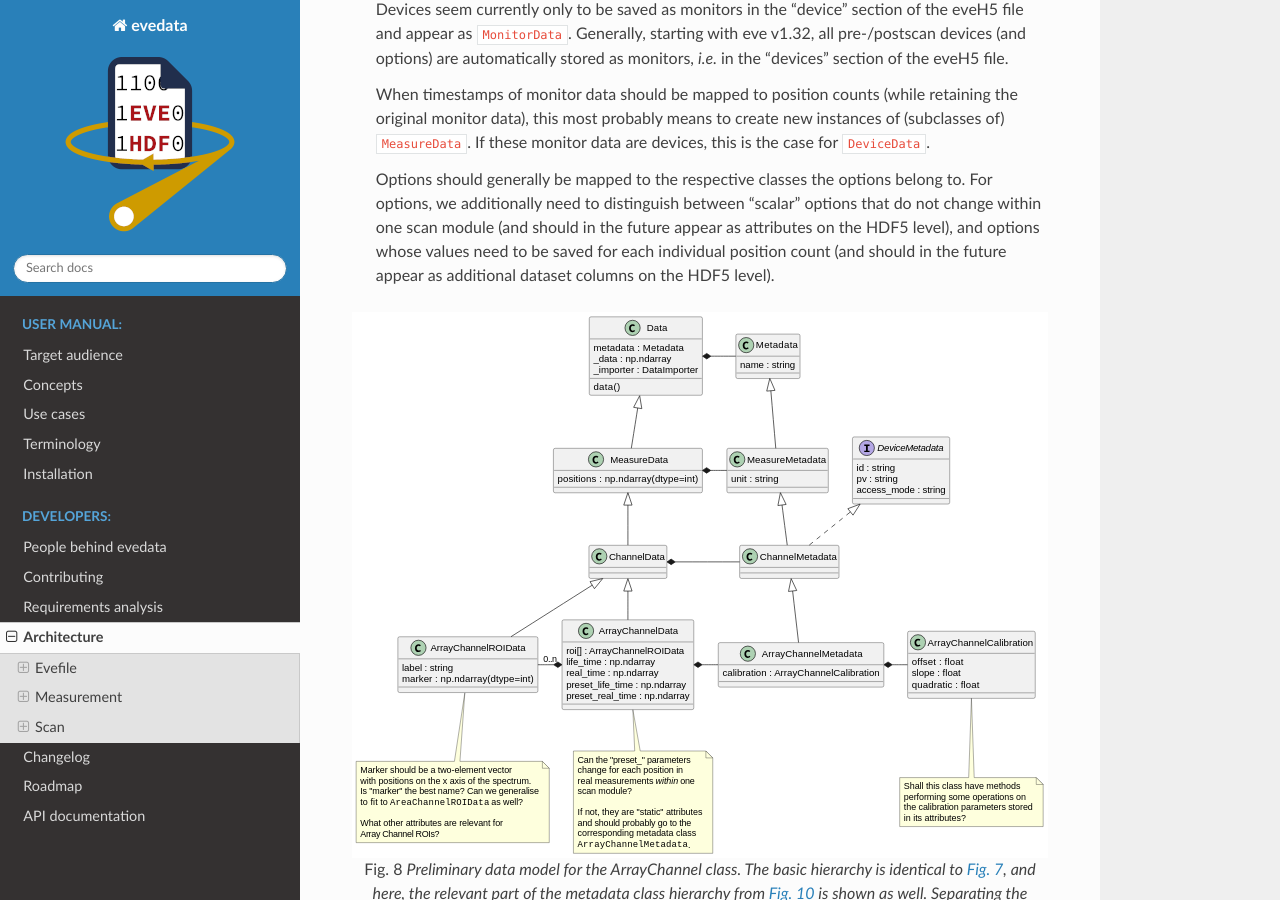
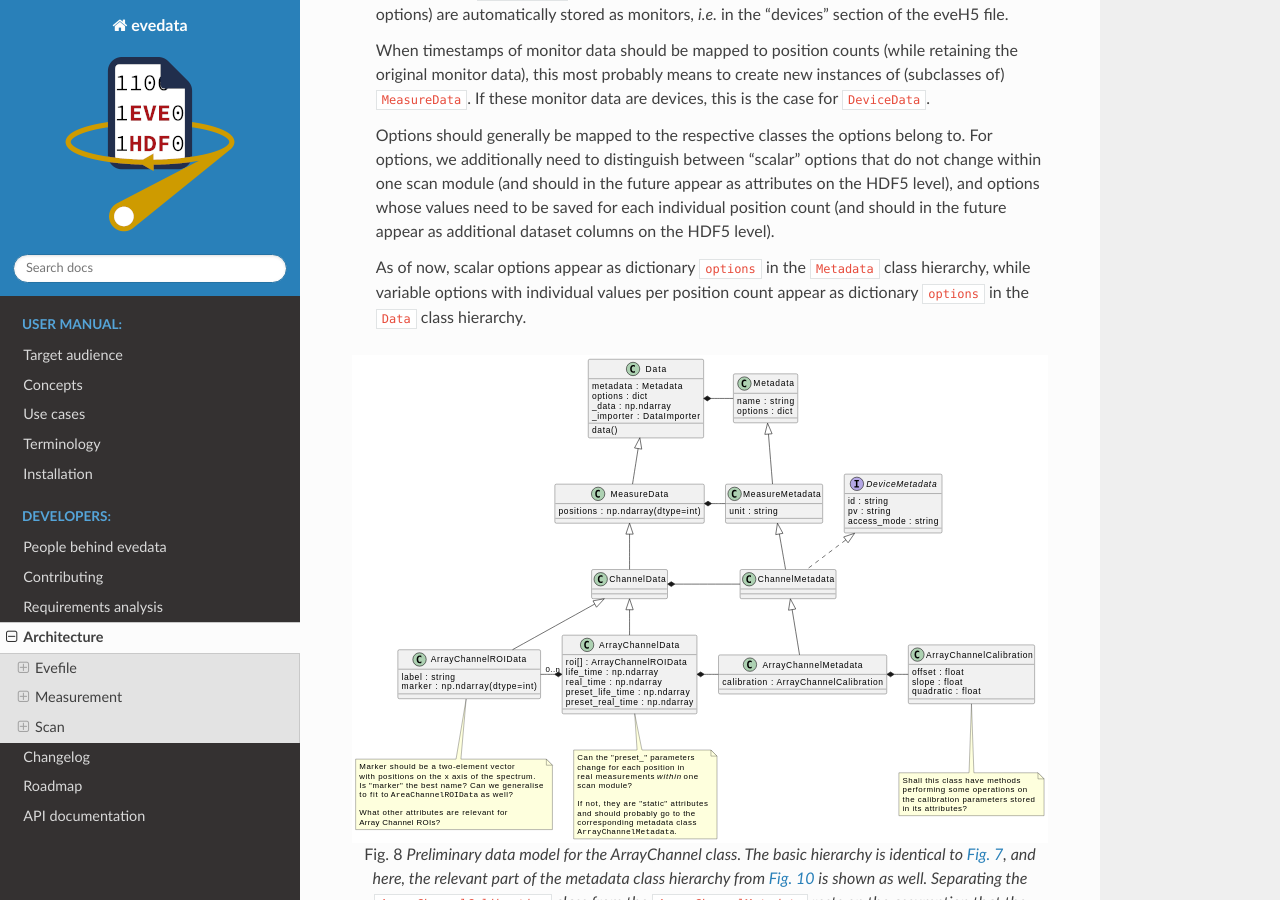
Before and after one commit to tillbiskup/evedata, a Sphinx documentation site: the page built from docs/architecture.rst, in a window 1280 px wide and 900 px high, scrolled down 8982 px. Built offline with Sphinx 7.4.7 and the Read the Docs theme 2.0.0, drawn with Linux system fonts in a browser that asks for light colours.

Commit message:
Add options as dict to data model

```diff
--- a/docs/architecture.rst
+++ b/docs/architecture.rst
@@ -196,6 +196,8 @@ Some comments (not discussions any more, though):
   When timestamps of monitor data should be mapped to position counts (while retaining the original monitor data), this most probably means to create new instances of (subclasses of) ``MeasureData``. If these monitor data are devices, this is the case for ``DeviceData``.
 
   Options should generally be mapped to the respective classes the options belong to. For options, we additionally need to distinguish between "scalar" options that do not change within one scan module (and should in the future appear as attributes on the HDF5 level), and options whose values need to be saved for each individual position count (and should in the future appear as additional dataset columns on the HDF5 level).
+
+  As of now, scalar options appear as dictionary ``options`` in the ``Metadata`` class hierarchy, while variable options with individual values per position count appear as dictionary ``options`` in the ``Data`` class hierarchy.
 
 
 .. figure:: uml/arraychannel.*
```
Also changed, not shown: docs/uml/areachannel.svg, docs/uml/arraychannel.svg, docs/uml/evedata.evefile.data.svg, docs/uml/evedata.evefile.metadata.svg, 5 other files.
